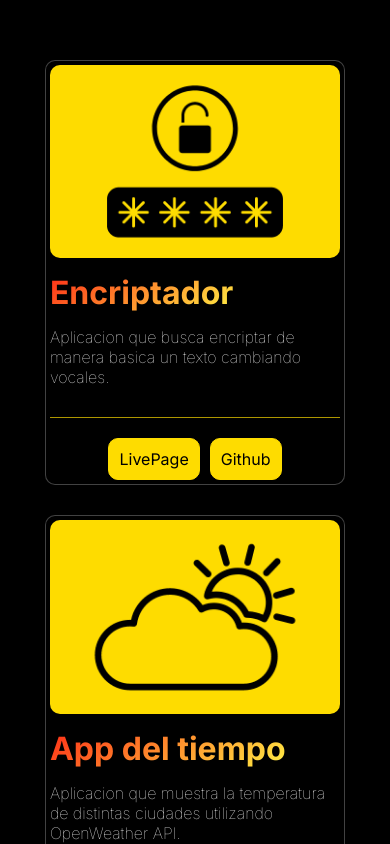
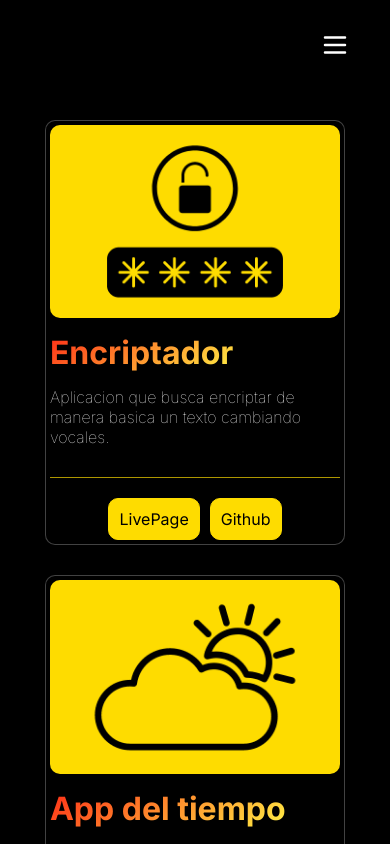
Before and after one commit to ivanexDev/portafolio, a React (Vite) app: page /projects in a window 390 px wide. Shown: the top 844 px of the page. Built offline with nearby package versions, Linux system fonts and the light colour scheme.

Commit message:
add mobile menu

```diff
--- a/src/components/Navbar/Navbar.css
+++ b/src/components/Navbar/Navbar.css
@@ -13,12 +13,30 @@
 	backdrop-filter: blur(5px);
 }
 
+.Navbar-menu-mobile {
+	display: none;
+}
+
 @media (width <= 730px) {
+	.Navbar-menu-mobile {
+		display: flex;
+		justify-content: flex-end;
+		margin-top: 30px;
+		margin-right: 40px;
+	}
 	.Navbar {
 		display: none;
+		flex-direction: column;
+		width: 100%;
+		height: 100vh;
 	}
 	.navbar-options {
 		font-size: 1rem;
+	}
+
+	.navbar-close {
+		position: absolute;
+		top: 50px;
 	}
 }
 
--- a/src/components/Navbar/Navbar.tsx
+++ b/src/components/Navbar/Navbar.tsx
@@ -1,23 +1,48 @@
-import React from "react";
+import React, { useEffect, useState } from "react";
 import "./Navbar.css";
 import { NavLink } from "react-router-dom";
 import MailIcon from "../icons/MailIcon";
+import MenuIcon from "../icons/MenuIcon";
 
 export type NavbarProps = {};
 
 const Navbar: React.FC<NavbarProps> = () => {
+	useEffect(() => {
+		const w = window.innerWidth;
+		if (w <= 730) {
+			setMenuActive(false);
+		}
+	}, []);
+
+	const [menuActive, setMenuActive] = useState(true);
+
+	const handleMenu = () => {
+		const w = window.innerWidth;
+
+		if (w <= 730) {
+			setMenuActive((prevState) => {
+				return !prevState;
+			});
+		}
+	};
+
 	return (
 		<header>
-			<nav className="Navbar">
+			<nav className="Navbar-menu-mobile">
+				<MenuIcon onClick={handleMenu} />
+			</nav>
+
+			<nav className="Navbar" style={{ display: menuActive ? "flex" : "none" }}>
 				<NavLink
+					onClick={handleMenu}
 					className={({ isActive }) => (isActive ? "active" : "option-test")}
 					to="/">
 					Inicio
 				</NavLink>
-				<NavLink className="option-test" to="/aboutme">
+				<NavLink onClick={handleMenu} className="option-test" to="/aboutme">
 					Sobre mi
 				</NavLink>
-				<NavLink className="option-test" to="/projects">
+				<NavLink onClick={handleMenu} className="option-test" to="/projects">
 					Proyectos
 				</NavLink>
 				<a href="mailto:ivanexdev@gmail.com" className="navbar-mail">
--- /dev/null
+++ b/src/components/icons/MenuIcon.tsx
@@ -0,0 +1,15 @@
+const MenuIcon = (props: any) => (
+	<svg
+		className="menu-icon"
+		xmlns="http://www.w3.org/2000/svg"
+		width={30}
+		height={30}
+		fill="none"
+		viewBox="0 0 24 24"
+		{...props}>
+		<g stroke="#fff" strokeLinecap="round" strokeWidth={2}>
+			<path d="M4 18h16M4 12h16M4 6h16" />
+		</g>
+	</svg>
+);
+export default MenuIcon;
--- a/src/pages/Aboutme/Aboutme.css
+++ b/src/pages/Aboutme/Aboutme.css
@@ -80,7 +80,7 @@
 		justify-content: center;
 	}
 	.tech {
-		margin: 50px 20px 200px 20px;
+		margin: 50px 20px;
 		justify-content: center;
 	}
 
--- a/src/pages/Projects/Projects.css
+++ b/src/pages/Projects/Projects.css
@@ -7,3 +7,9 @@
 	gap: 30px;
 	flex-wrap: wrap;
 }
+
+@media (width <= 730px) {
+	.projects-container {
+		margin-bottom: 40px;
+	}
+}
--- a/src/pages/Projects/components/ProjectCards/ProjectCards.tsx
+++ b/src/pages/Projects/components/ProjectCards/ProjectCards.tsx
@@ -15,8 +15,8 @@ const ProjectCards: React.FC<ProjectCardsProps> = ({ data }) => {
 			<p className="projectcards-container-p">{data.description}</p>
 			<div className="line"></div>
 			<div className="projectcards-container-link">
-				{data.urls.map((url) => {
-					return <PageButton url={url} />;
+				{data.urls.map((url, index) => {
+					return <PageButton url={url} key={`${url.tipo}-${index}`} />;
 				})}
 			</div>
 		</div>
```
Also changed, not shown: src/components/icons/CloseIcon.tsx (added, +16 -0 lines).
